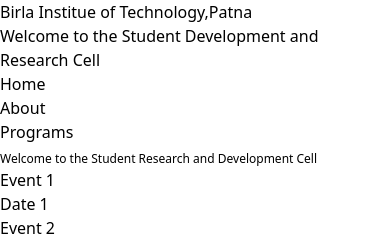
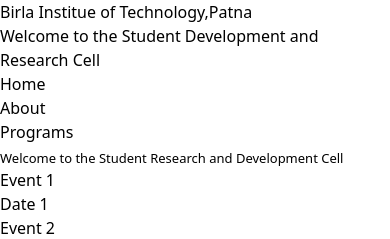
Before and after one commit to VISHALGAURAV95/Student_R-D_bitp, a React (Vite) app: page / in a window 390 px wide. Shown: the top 239 px of the page. Built offline with nearby package versions, Linux system fonts and the light colour scheme.

Commit message:
test2 mobile optimization

```diff
--- a/src/index.css
+++ b/src/index.css
@@ -35,6 +35,6 @@
 
 @media screen and (max-width: 768px) {
   .typewriter {
-      font-size: 12px; /* Adjust font size for better readability on mobile */
+      font-size: 13px; /* Adjust font size for better readability on mobile */
   }
 }
```
